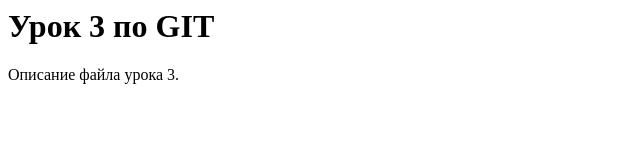
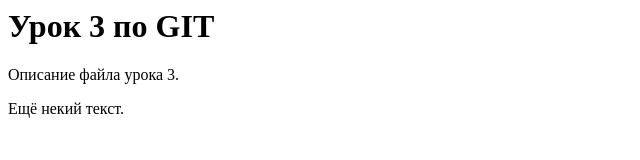
Before and after one commit to futurer1/site, a plain HTML site: page index.html in a window 1280 px wide. Shown: the whole page, without its empty margins (0-640 px from the left). Drawn offline with Linux system fonts and the light colour scheme.

Commit message:
second commit

```diff
--- a/index.html
+++ b/index.html
@@ -7,5 +7,6 @@
 <body>
 	<h1>Урок 3 по GIT</h1>
 	<p>Описание файла урока 3.</p>
+	<p>Ещё некий текст.</p>
 </body>
 </html>
```
